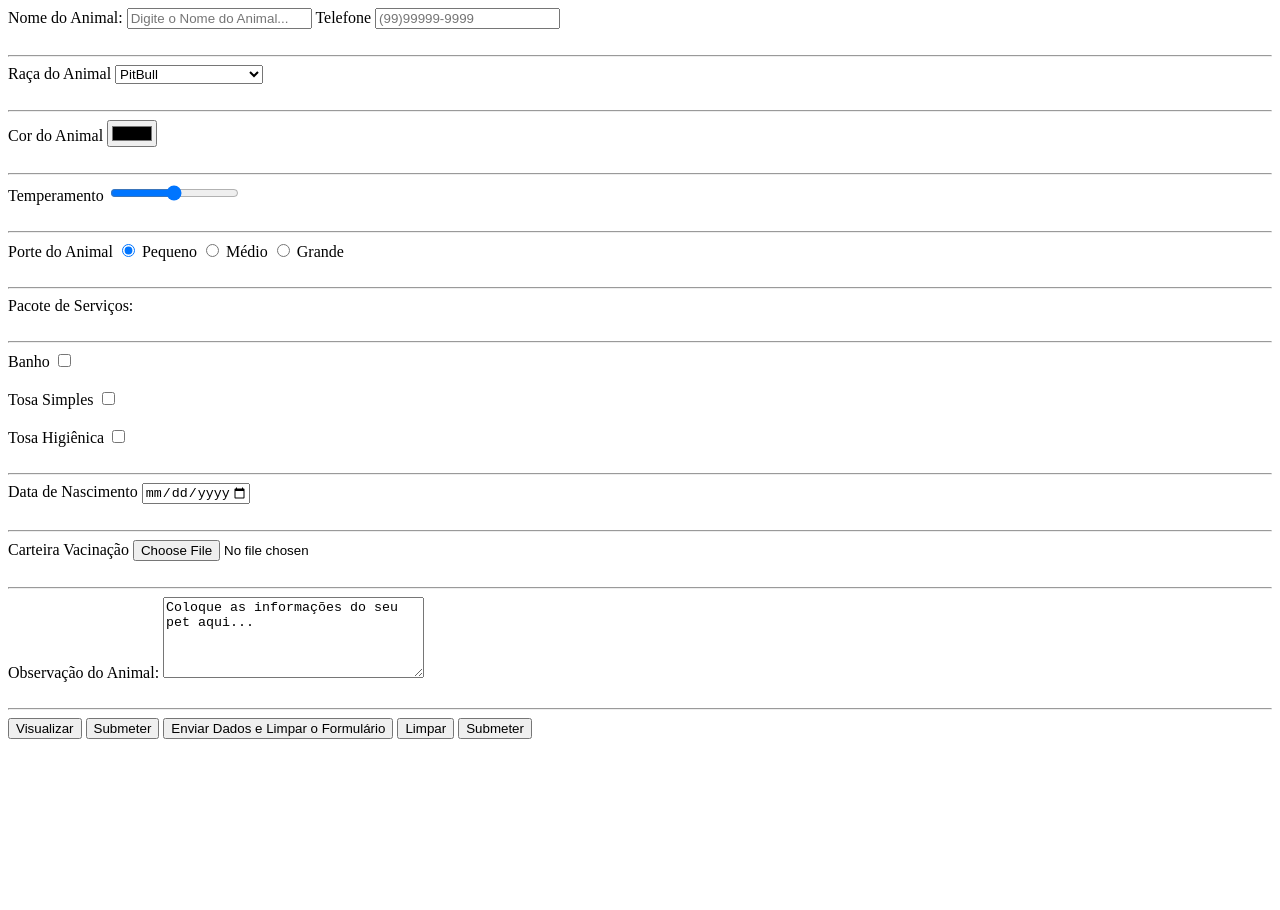
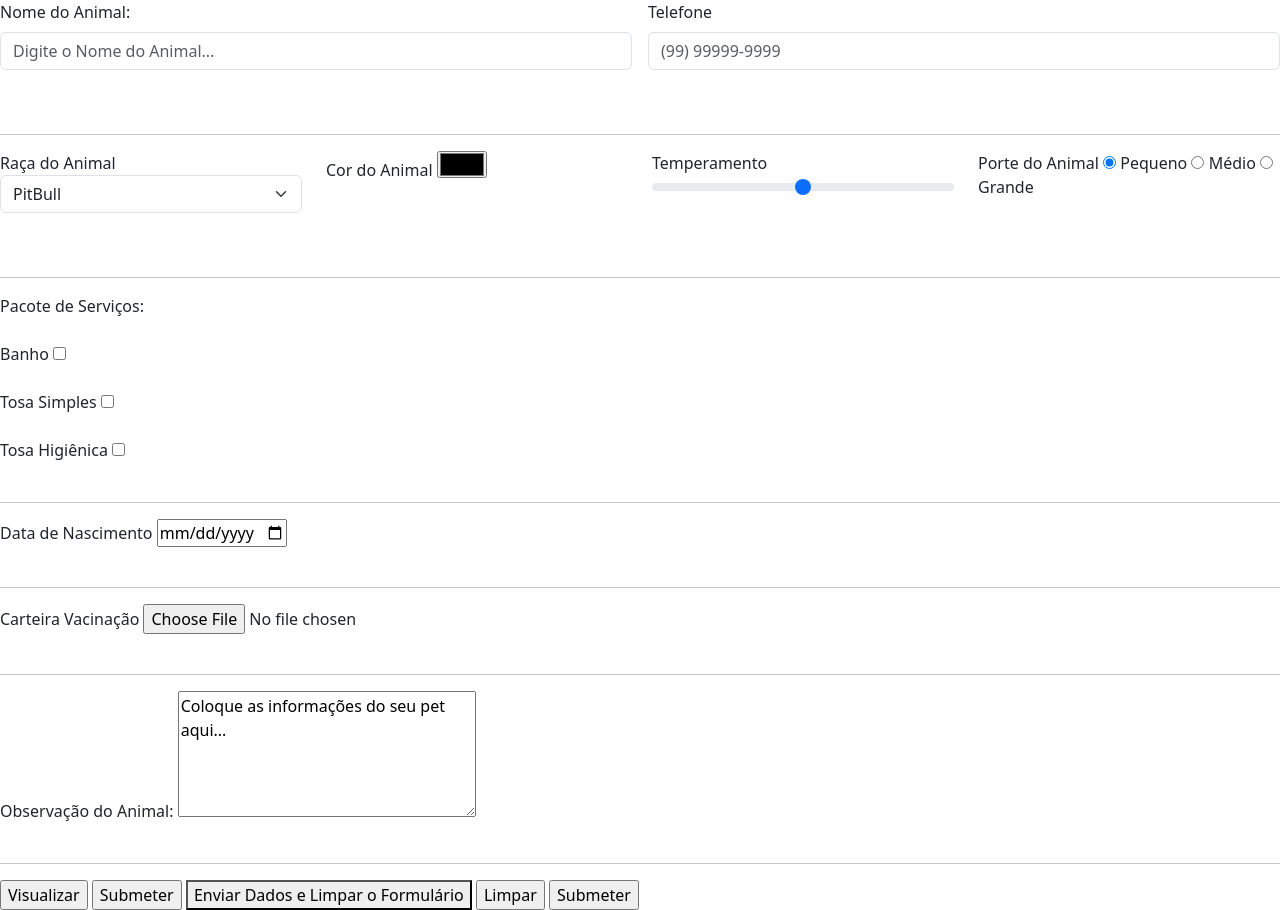
Before and after one commit to jpofof/front-end-basico, a plain HTML site: page ProjetoFormulario/index.html in a window 1280 px wide. Before the commit the page ends 800 px from the top, so only its background shows below. Drawn offline with nearby package versions, Linux system fonts and the light colour scheme.

Commit message:
Adicionando o bootstrap no codigo com div, colunas e class

```diff
--- a/ProjetoFormulario/index.html
+++ b/ProjetoFormulario/index.html
@@ -5,6 +5,8 @@
     <meta charset="UTF-8">
     <meta name="viewport" content="width=device-width, initial-scale=1.0">
     <title>Formulario</title>
+    <link href="https://cdn.jsdelivr.net/npm/bootstrap@5.3.8/dist/css/bootstrap.min.css" rel="stylesheet"
+        integrity="sha384-sRIl4kxILFvY47J16cr9ZwB07vP4J8+LH7qKQnuqkuIAvNWLzeN8tE5YBujZqJLB" crossorigin="anonymous">
 </head>
 
 <body>
@@ -13,13 +15,19 @@
         <!-- <label for="senha">Senha</label>
     <input type="password" name="senha" id="senha"> -->
 
-        <label for="nomeAnimal">Nome do Animal: </label>
-        <input type="text" name="nomeAnimal" id="nomeAnimal" placeholder="Digite o Nome do Animal..." size=20
-            maxlength="20" required>
+        <div class="row g-3">
+            <div class="col-6">
+                <label for="nomeAnimal" class="form-label">Nome do Animal:</label>
+                <input type="text" class="form-control" name="nomeAnimal" id="nomeAnimal"
+                    placeholder="Digite o Nome do Animal..." size="20" maxlength="20" required>
+            </div>
 
-        <label for="telefone">Telefone</label>
-        <input type="tel" name="telefone" id="telefone" placeholder="(99)99999-9999"
-            pattern="\([0-9]{2}\)[\s][0-9]{4}-[0-9]{4}" required>
+            <div class="col-6">
+                <label for="telefone" class="form-label">Telefone</label>
+                <input type="tel" class="form-control" name="telefone" id="telefone" placeholder="(99) 99999-9999"
+                    pattern="\([0-9]{2}\)\s[0-9]{4,5}-[0-9]{4}" title="Formato: (99) 99999-9999" required>
+            </div>
+        </div>
 
         <!--  o pattern verifica se o formato de texto é o mesmo que foi solicitado-->
 
@@ -42,9 +50,10 @@
         <br><br>
         <hr>
 
-
+        <div class="row">
+            <div class="col-3">
                 <label for="racaAnimal">Raça do Animal</label>
-        <select name="racaAnimal" id="racaAnimal">
+                <select class="form-select" name="racaAnimal" id="racaAnimal">
 
                     <optgroup label="Doméstico">
 
@@ -69,22 +78,21 @@
 
 
                 </select>
+            </div>
 
-        <br><br>
-        <hr>
-
+            <div class="col-3">
                 <label for="corAnimal">Cor do Animal</label>
                 <input type="color" name="corAnimal" id="corAnimal">
+            </div>
 
-        <br><br>
-        <hr>
+            <div class="col-3">
+                <label for="temperamento">Temperamento</label>
+                <input class="form-range" type="range" name="temperamento" id="temperamento" min="0" max="100"
+                    step="10">
+                <!-- step é ara a qtd que vai para frente -->
+            </div>
 
-        <label for="temperamento">Temperamento</label>
-        <input type="range" name="temperamento" id="temperamento" min="0" max="100" step="10">
-        <!-- step é ara a qtd que vai para frente -->
-
-        <br><br>
-        <hr>
+            <div class="col-3">
 
                 <label for="porte">Porte do Animal</label>
                 <!-- radio para a escolha de uma opção apenas (nesse caso o tamanho) -->
@@ -100,6 +108,9 @@
 
                 <!-- partindo do mesmo name é possivel escolher
     outras opções cancelando a anteriormente selecionada -->
+            </div>
+
+        </div>
 
         <br><br>
         <hr>
@@ -107,7 +118,6 @@
         <label for="pacote">Pacote de Serviços:</label>
 
         <br><br>
-        <hr>
 
         <label for="banho">Banho</label>
         <input type="checkbox" name="banho" id="banho">
@@ -146,7 +156,8 @@
 
         <!-- textarea é para o usuario adicionar infos, por exemplo -->
 
-        <br><br> <hr>
+        <br><br>
+        <hr>
 
         <input type="button" value="Visualizar" onclick="visualizar()">
         <input type="button" value="Submeter">
@@ -158,6 +169,10 @@
 
     <script src="script.js"></script>
 
+    <script src="https://cdn.jsdelivr.net/npm/bootstrap@5.3.8/dist/js/bootstrap.bundle.min.js"
+        integrity="sha384-FKyoEForCGlyvwx9Hj09JcYn3nv7wiPVlz7YYwJrWVcXK/BmnVDxM+D2scQbITxI"
+        crossorigin="anonymous"></script>
+
 
 
 </body>
```
Lines whose indentation alone changed are shown as unchanged.
